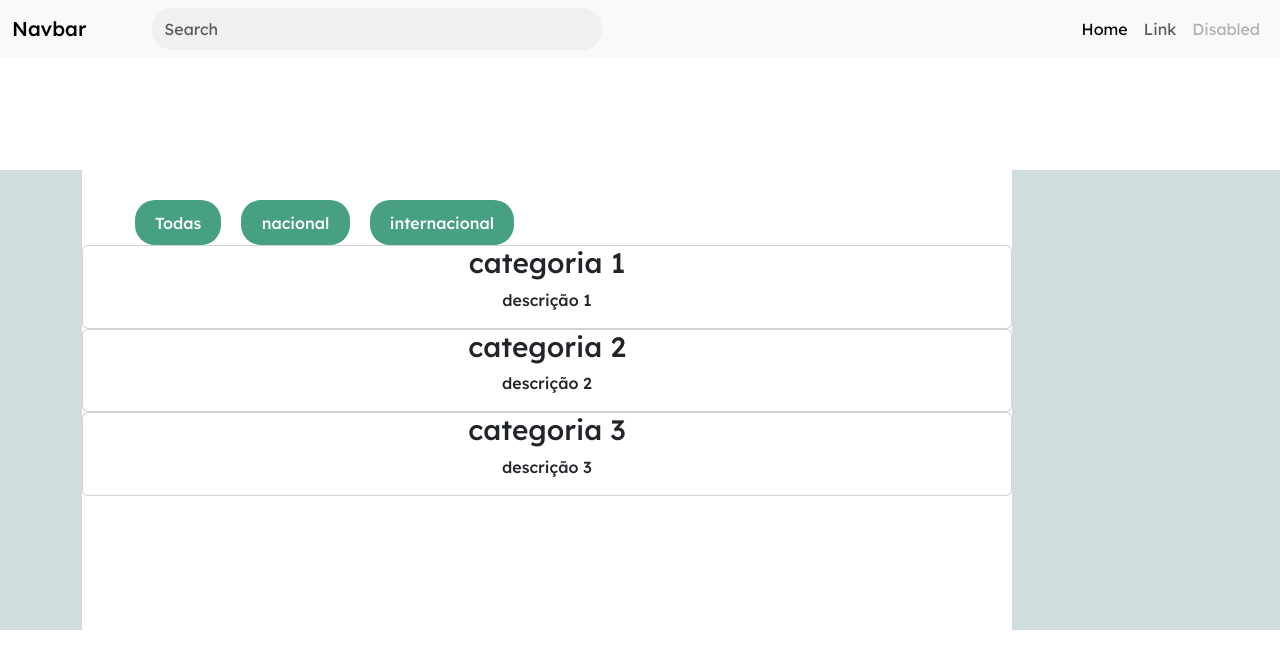
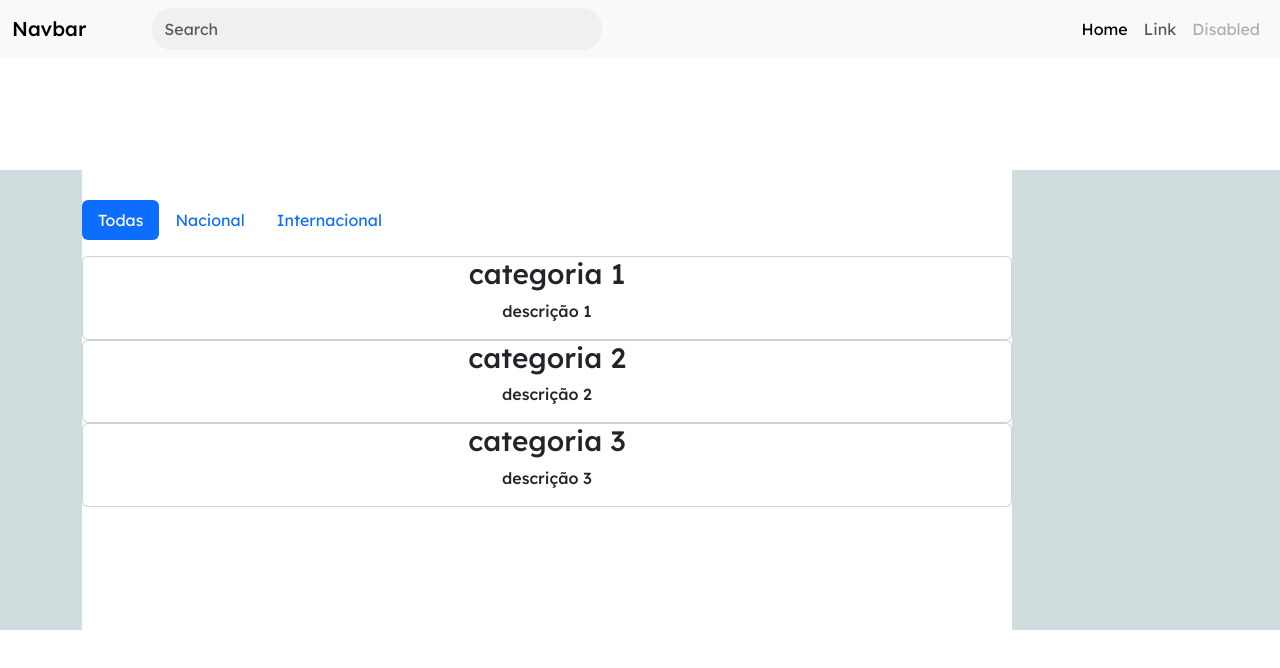
Before and after one commit to duudafs/travelapp, a React (Vite) app: page /home in a window 1280 px wide. Shown: the top 668 px of the page. Built offline with nearby package versions, Linux system fonts and the light colour scheme.

Commit message:
nav categorias

```diff
--- a/src/views/Home.css
+++ b/src/views/Home.css
@@ -20,8 +20,16 @@ body{
 .btn-internacional{
     width: auto;
     height: 45px;
-   background-color: rgb(71, 160, 130);
+   background-color: rgb(25, 201, 63);
    margin-left: 20px;
    border-radius: 20px;
 
 }
+
+.btn-todas,
+.btn-nacional,
+.btn-internacional:hover {
+ background-color: rgb(40, 25, 128);
+  transform: translateY(-4px);
+box-shadow: rgba(50, 50, 93, 0.25) 0px 6px 12px -2px, rgba(0, 0, 0, 0.3) 0px 3px 7px -3px;
+}
--- a/src/views/Home.jsx
+++ b/src/views/Home.jsx
@@ -31,13 +31,20 @@ function Home() {
         <div className="container">
     <div className="container-cat">
       <row>
-        <div className="col-6">
-          <button className="btn-todas">Todas</button>
-          <button className="btn-nacional">nacional</button>
-          <button className="btn-internacional">internacional</button>
+        <ul className="nav nav-pills mb-3" id="pills-tab" role="tablist">
+  <li className="nav-item" role="presentation">
+    <button className="nav-link active" id="pills-home-tab" data-bs-toggle="pill" data-bs-target="#pills-todas" type="button" role="tab" aria-controls="pills-todas" aria-selected="true">Todas</button>
+  </li>
+  <li className="nav-item" role="presentation">
+    <button className="nav-link" id="pills-profile-tab" data-bs-toggle="pill" data-bs-target="#pills-nacional" type="button" role="tab" aria-controls="pills-nacional" aria-selected="false">Nacional</button>
+  </li>
+  <li className="nav-item" role="presentation">
+    <button className="nav-link" id="pills-contact-tab" data-bs-toggle="pill" data-bs-target="#pills-internacional" type="button" role="tab" aria-controls="pills-internacional" aria-selected="false">Internacional</button>
+  </li>
 
-        </div>
-      </row>
+</ul>
+<div className="tab-content" id="pills-tabContent">
+  <div className="tab-pane fade show active" id="pills-todas" role="tabpanel" aria-labelledby="pills-home-tab" tabindex="0">
          {categorias.map((cat) => (
   <CardCategoria
     key={cat.id}
@@ -46,6 +53,31 @@ function Home() {
     rota={cat.rota}
   />
 ))}
+  </div>
+  <div className="tab-pane fade" id="pills-nacional" role="tabpanel" aria-labelledby="pills-profile-tab" tabindex="0">
+         {categorias.map((cat) => (
+  <CardCategoria
+    key={cat.id}
+    nome={cat.nome}
+    desc={cat.desc}
+    rota={cat.rota}
+  />
+))}
+  </div>
+  <div className="tab-pane fade" id="pills-internacional" role="tabpanel" aria-labelledby="pills-contact-tab" tabindex="0">
+         {categorias.map((cat) => (
+  <CardCategoria
+    key={cat.id}
+    nome={cat.nome}
+    desc={cat.desc}
+    rota={cat.rota}
+  />
+))}
+  </div>
+
+</div>
+      </row>
+
     </div>
   </div>
       </section>
```
